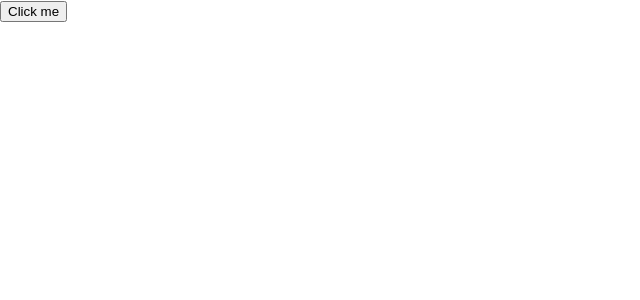
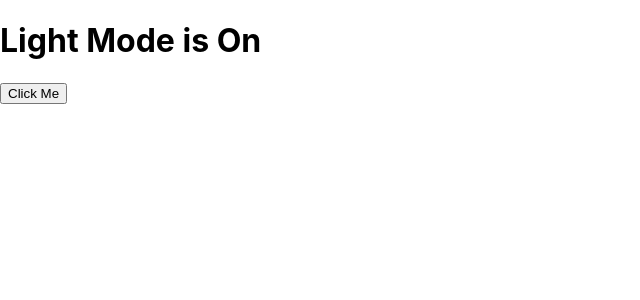
Before and after one commit to thy-jumrylsolivio/Prroject-1, a React (Create React App) app: page / in a window 1280 px wide. Shown: the top 300 px of the page, without its empty margins (0-640 px from the left). Built offline with nearby package versions, Linux system fonts and the light colour scheme.

Commit message:
light and dark mode log-triggers

```diff
--- a/src/App.js
+++ b/src/App.js
@@ -1,8 +1,8 @@
-import Btn from "./components/Btn";
+import ModeToggler from "./ModeToggler";
 
 function App(props) {
 return (
-<Btn/>
+<ModeToggler />
 );
 }
 
--- /dev/null
+++ b/src/ModeToggler.js
@@ -0,0 +1,23 @@
+function ModeToggler() {
+    let darkModeOn = false;
+    const darkMode = <h1>Dark Mode is On</h1>
+    const lightMode = <h1>Light Mode is On</h1>
+
+    function handleClick() {
+        darkModeOn = !darkModeOn;
+        if (darkModeOn == true) {
+            console.log('dark mode is ON')
+        } else {
+            console.log('Light mode  is OFF')
+        }
+    }
+return (
+    <div>
+        {darkModeOn ? darkMode : lightMode}
+        <button onClick={handleClick}>Click Me
+        </button>
+    </div>
+
+)
+}
+export default ModeToggler;
--- a/src/components/Btn.js
+++ b/src/components/Btn.js
@@ -1,27 +1,9 @@
-// function Btn() {
-//     const clickHandler = () =>
-//     console.log('clicked')
-//     return (
-//         <button onclick={clickHandler}>
-//             Click me
-//         </button>
-//     );
-// }
-
-// export default Btn;
-
 function Btn() {
-    const clickHandler = () =>
-    console.log('clicked')
-
+    const clickHandler = () => console.log('clicked')
     return (
-        <div>
-            <button onClick ={clickHandler}>
-             Click me
-            </button>
-        </div>
-
+        <button onClick={clickHandler}>Click Me</button>
     );
 
 }
+
 export default Btn;
```
